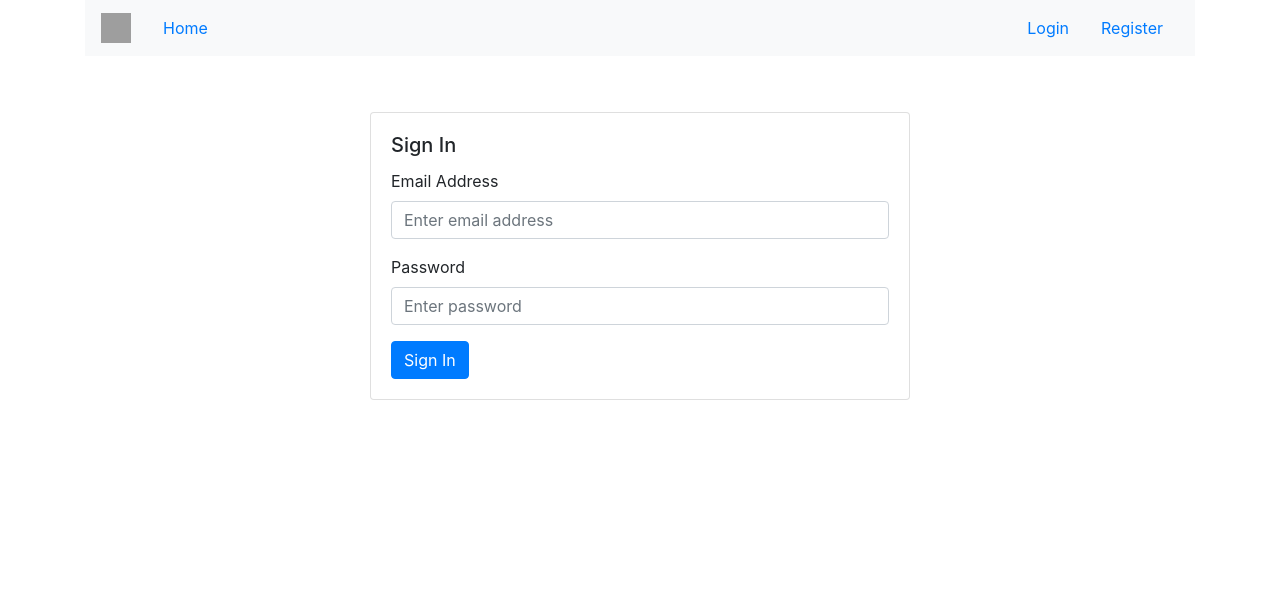
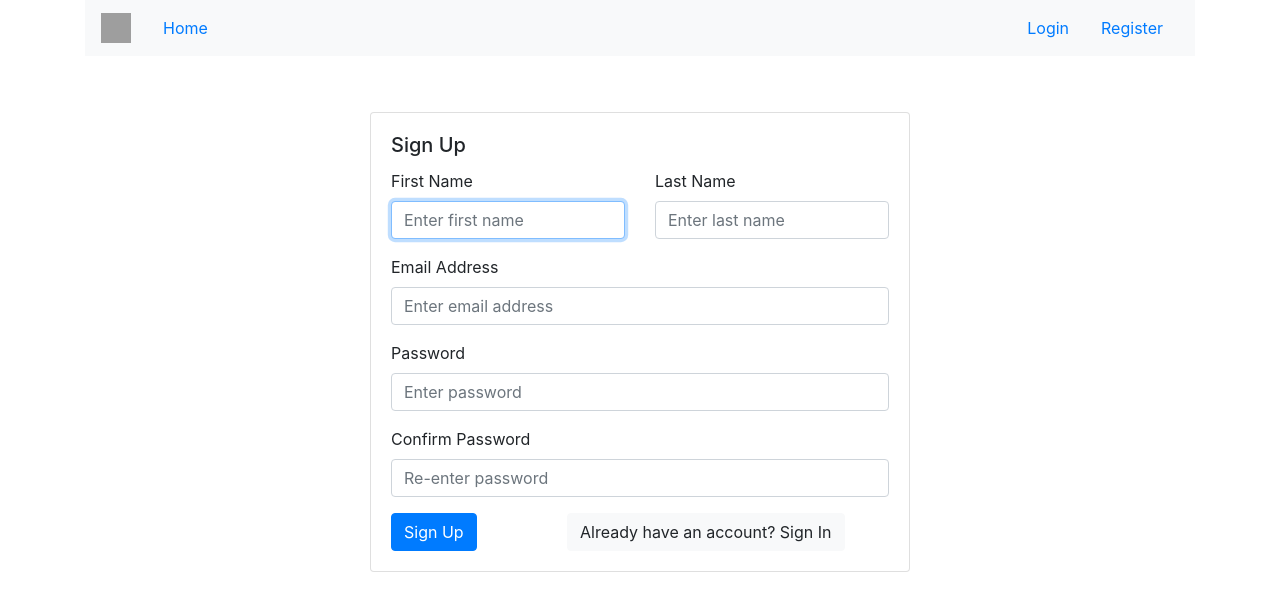
Before and after one commit to egan16/thebeatentrail, a React (Create React App) app in the folder client/: page /auth in a window 1280 px wide. Shown: the top 608 px of the page. Built offline with nearby package versions, Linux system fonts and the light colour scheme; grey boxes are pictures that could not be loaded.

Commit message:
create switch button for Sign in/Sign up

```diff
--- a/client/src/components/Auth/Auth.js
+++ b/client/src/components/Auth/Auth.js
@@ -2,13 +2,17 @@ import React from 'react';
 import { Card, Form, Button, Row, Col } from 'react-bootstrap';
 
 const Auth = () => {
-    const isSignup = false;
+    const isSignup = true;
 
     const handleSubmit = () => {
 
     };
 
     const handleChange = () => {
+
+    };
+
+    const switchMode = () => {
 
     };
 
@@ -25,8 +29,10 @@ const Auth = () => {
                                 // if isSignup show this aswell
                                 isSignup && (
                                     <>
+                                        <Row>
+                                            <Col xs={12} md={6}>
                                                 {/* start of firstName */}
-                                        <Form.Group controlId="firstName" xs={12} md={6}>
+                                                <Form.Group controlId="firstName">
                                                     <Form.Label>First Name</Form.Label>
                                                     <Form.Control
                                                         required
@@ -39,19 +45,23 @@ const Auth = () => {
                                                         fullWidth
                                                     />
                                                 </Form.Group>
+                                            </Col>
+                                            <Col xs={12} md={6}>
                                                 {/* start of lastName */}
-                                        <Form.Group controlId="lastName" xs={12} md={6}>
+                                                <Form.Group controlId="lastName">
                                                     <Form.Label>Last Name</Form.Label>
                                                     <Form.Control
                                                         required
                                                         name="lastName"
-                                                type="lastName"
+                                                        type="text"
                                                         placeholder="Enter last name"
                                                         value=""
                                                         handleChange={handleChange}
                                                         fullWidth
                                                     />
                                                 </Form.Group>
+                                            </Col>
+                                        </Row>
                                     </>
                                 )
                             }
@@ -84,7 +94,7 @@ const Auth = () => {
                             {
                                 isSignup &&
                                     <Form.Group controlId="confirmPassword" xs={12} md={6}>
-                                        <Form.Label>confirmPassword</Form.Label>
+                                        <Form.Label>Confirm Password</Form.Label>
                                         <Form.Control
                                             required
                                             name="confirmPassword"
@@ -96,12 +106,18 @@ const Auth = () => {
                                         />
                                     </Form.Group>
                             }
+                            <Row>
+                                <Col xs={12} md={4}>
                                     <Button variant="primary" type="submit" fullWidth>
                                         {isSignup ? 'Sign Up' : 'Sign In'}
                                     </Button>
-                            {/* <Button className="ml-2" variant="info" onClick={clear}>
-                                Clear
-                            </Button> */}
+                                </Col>
+                                <Col xs={12} md={8}>
+                                    <Button variant="light" onClick={switchMode}>
+                                        {isSignup ? 'Already have an account? Sign In' : "Don't have an account? Sign Up"}
+                                    </Button>
+                                </Col>
+                            </Row>
                         </Form>
                     </Card.Body>
                 </Card>
```
Lines whose indentation alone changed are shown as unchanged.
